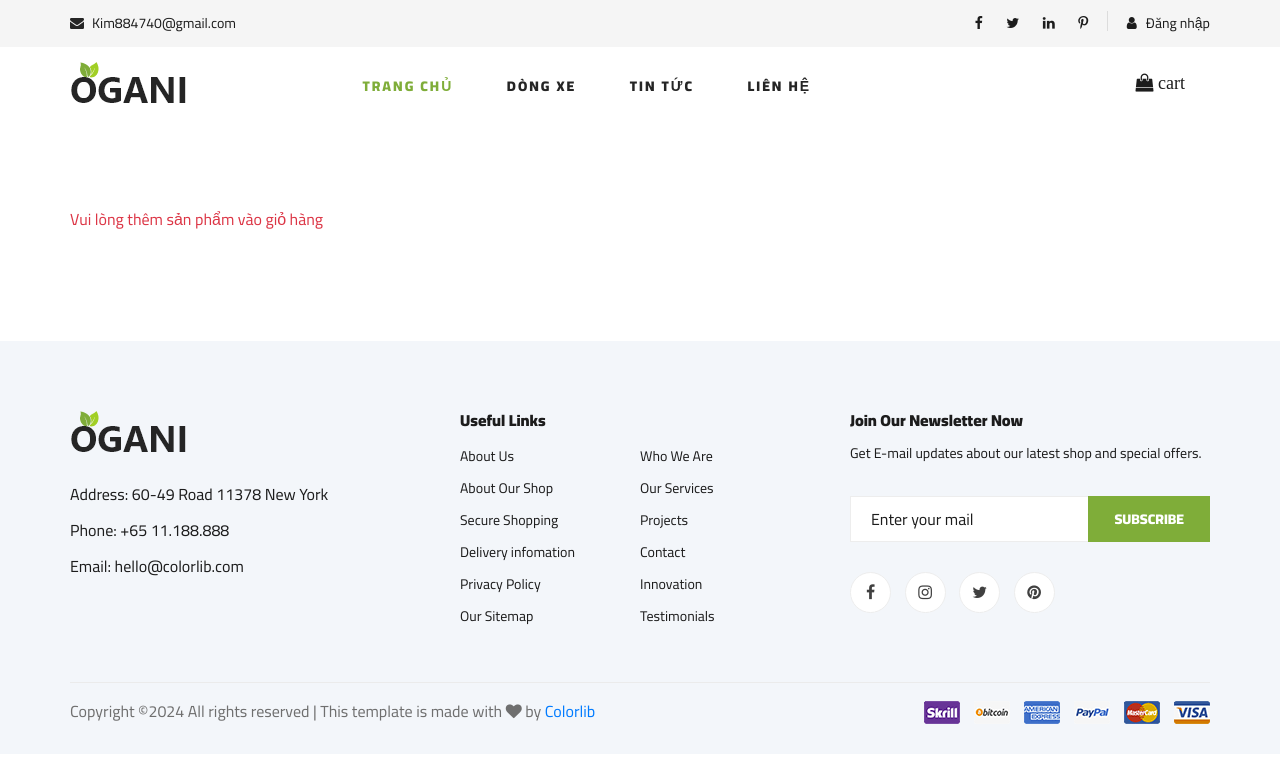
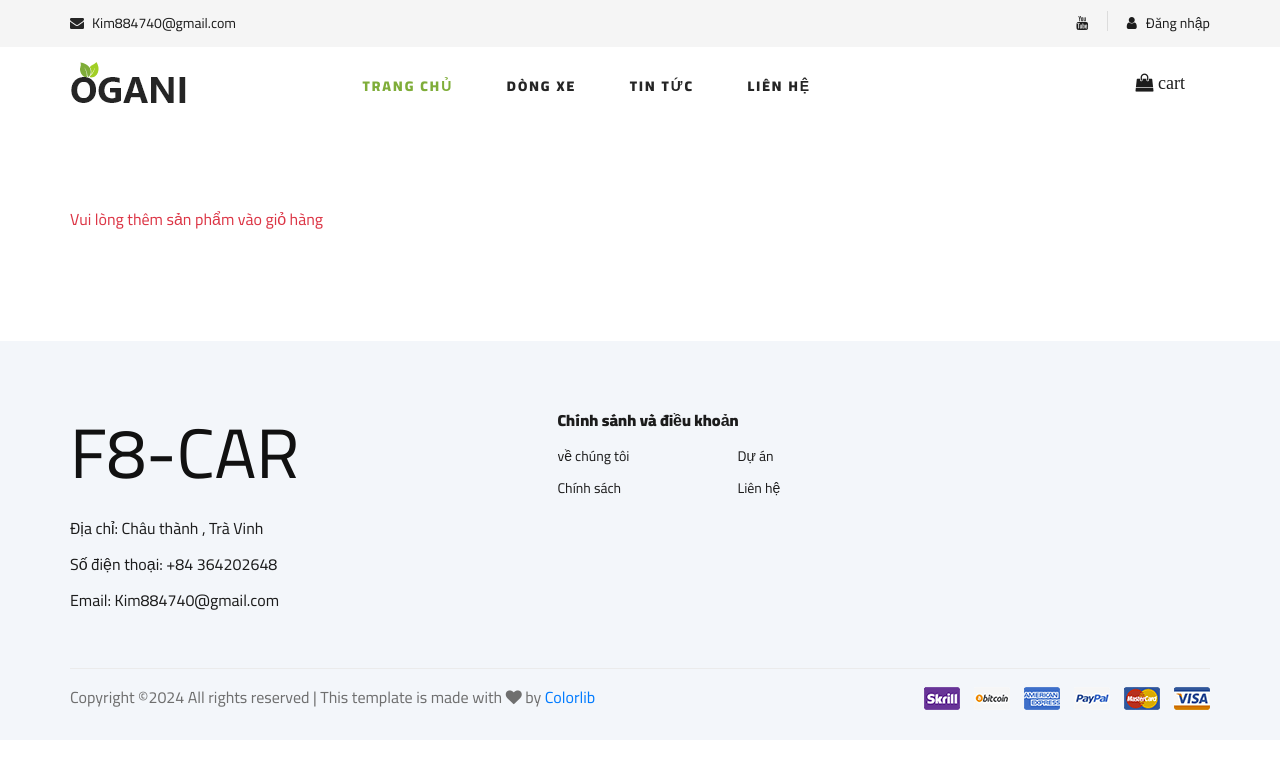
Before and after one commit to DuongTuan11092002/DOANCHUYENNGANH, a CodeIgniter app: page /database/index.php/indexcontroller/Cart in a window 1280 px wide. Shown: the top 763 px of the page. Run offline with CodeIgniter, Linux system fonts and the light colour scheme; data comes from the database, SQL or seed files in the repository; data that the repository does not hold is empty.

Commit message:
Version 2.3

```diff
--- a/SOURCE/WEBSITE/application/views/OrderAD/list.php
+++ b/SOURCE/WEBSITE/application/views/OrderAD/list.php
@@ -52,8 +52,7 @@
                   ?></td>
               <td>
                 <a href="<?php echo base_url('Order/view/' . $value->order_code) ?>" class="btn btn-warning">Xem</a>
-                <a onclick="return confirm('Bạn chắc chắn muốn xóa không?')" href="<?php echo base_url('Order/delete/' . $value->order_code) ?>" class="btn btn-danger">Xóa</a>
-                <a href="<?php echo base_url('Order/print-order/' . $value->order_code) ?>" class="btn btn-success  mt-3">In đơn hàng</a>
+                <a onclick="return confirm('Bạn chắc chắn muốn xóa không?')" href="<?php echo base_url('Order/delete/' . $value->order_code) ?>" class="btn btn-danger mt-4 ">Xóa</a>
 
               </td>
             </tr>
--- a/SOURCE/WEBSITE/application/views/Pages/Template/Footer.php
+++ b/SOURCE/WEBSITE/application/views/Pages/Template/Footer.php
@@ -2,55 +2,35 @@
  <footer class="footer spad">
      <div class="container">
          <div class="row">
-             <div class="col-lg-3 col-md-6 col-sm-6">
+             <div class="col-lg-4 col-md-6 col-sm-6">
                  <div class="footer__about">
                      <div class="footer__about__logo">
-                         <a href="./index.html"><img src="img/logo.png" alt=""></a>
+                         <h1 class="text-uppercase  ">F8-Car</h1>
                      </div>
                      <ul>
-                         <li>Address: 60-49 Road 11378 New York</li>
-                         <li>Phone: +65 11.188.888</li>
-                         <li>Email: hello@colorlib.com</li>
+                         <li>Địa chỉ: Châu thành , Trà Vinh</li>
+                         <li>Số điện thoại: +84 364202648</li>
+                         <li>Email: Kim884740@gmail.com</li>
                      </ul>
                  </div>
              </div>
              <div class="col-lg-4 col-md-6 col-sm-6 offset-lg-1">
                  <div class="footer__widget">
-                     <h6>Useful Links</h6>
+                     <h6>Chính sánh và điều khoản</h6>
                      <ul>
-                         <li><a href="#">About Us</a></li>
-                         <li><a href="#">About Our Shop</a></li>
-                         <li><a href="#">Secure Shopping</a></li>
-                         <li><a href="#">Delivery infomation</a></li>
-                         <li><a href="#">Privacy Policy</a></li>
-                         <li><a href="#">Our Sitemap</a></li>
+                         <li><a href="#">về chúng tôi</a></li>
+                         <li><a href="#">Chính sách</a></li>
+
                      </ul>
                      <ul>
-                         <li><a href="#">Who We Are</a></li>
-                         <li><a href="#">Our Services</a></li>
-                         <li><a href="#">Projects</a></li>
-                         <li><a href="#">Contact</a></li>
-                         <li><a href="#">Innovation</a></li>
-                         <li><a href="#">Testimonials</a></li>
+
+                         <li><a href="#">Dự án</a></li>
+                         <li><a href="#">Liên hệ</a></li>
+
                      </ul>
                  </div>
              </div>
-             <div class="col-lg-4 col-md-12">
-                 <div class="footer__widget">
-                     <h6>Join Our Newsletter Now</h6>
-                     <p>Get E-mail updates about our latest shop and special offers.</p>
-                     <form action="#">
-                         <input type="text" placeholder="Enter your mail">
-                         <button type="submit" class="site-btn">Subscribe</button>
-                     </form>
-                     <div class="footer__widget__social">
-                         <a href="#"><i class="fa fa-facebook"></i></a>
-                         <a href="#"><i class="fa fa-instagram"></i></a>
-                         <a href="#"><i class="fa fa-twitter"></i></a>
-                         <a href="#"><i class="fa fa-pinterest"></i></a>
-                     </div>
-                 </div>
-             </div>
+
          </div>
          <div class="row">
              <div class="col-lg-12">
--- a/SOURCE/WEBSITE/application/views/Pages/Template/Header.php
+++ b/SOURCE/WEBSITE/application/views/Pages/Template/Header.php
@@ -69,10 +69,7 @@ defined('BASEPATH') or exit('No direct script access allowed');
                     <div class="col-lg-6 col-md-6">
                         <div class="header__top__right">
                             <div class="header__top__right__social">
-                                <a href="#"><i class="fa fa-facebook"></i></a>
-                                <a href="#"><i class="fa fa-twitter"></i></a>
-                                <a href="#"><i class="fa fa-linkedin"></i></a>
-                                <a href="#"><i class="fa fa-pinterest-p"></i></a>
+                                <a href="https://www.youtube.com/channel/UCiUNtqc99uUojhuHybwUDEQ"><i class="fa fa-youtube"></i></a>
                             </div>
 
                             <?php
```
Also changed, not shown: SOURCE/WEBSITE/application/views/productCarDetailAD/create.php (+18 -16 lines), 2 other files.
